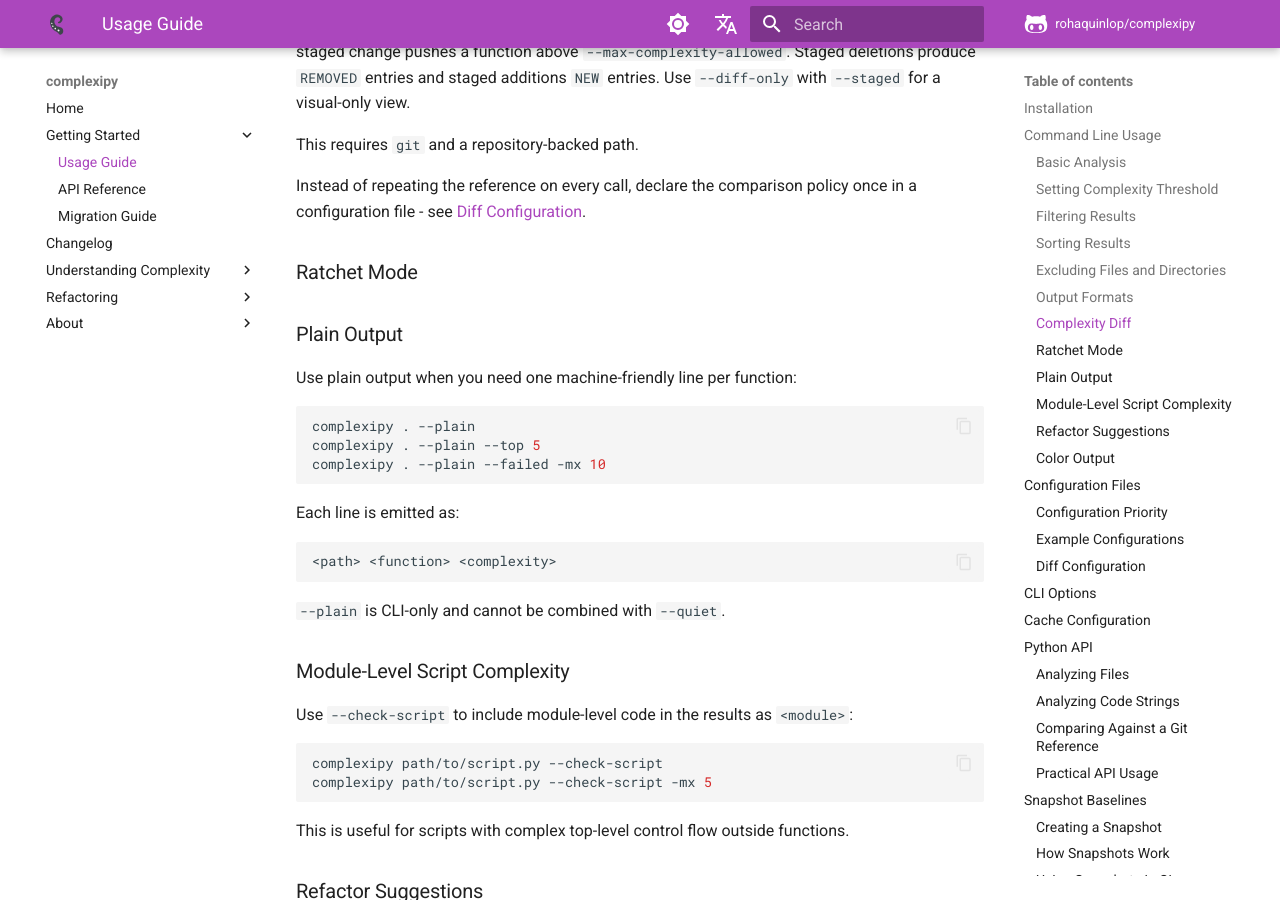
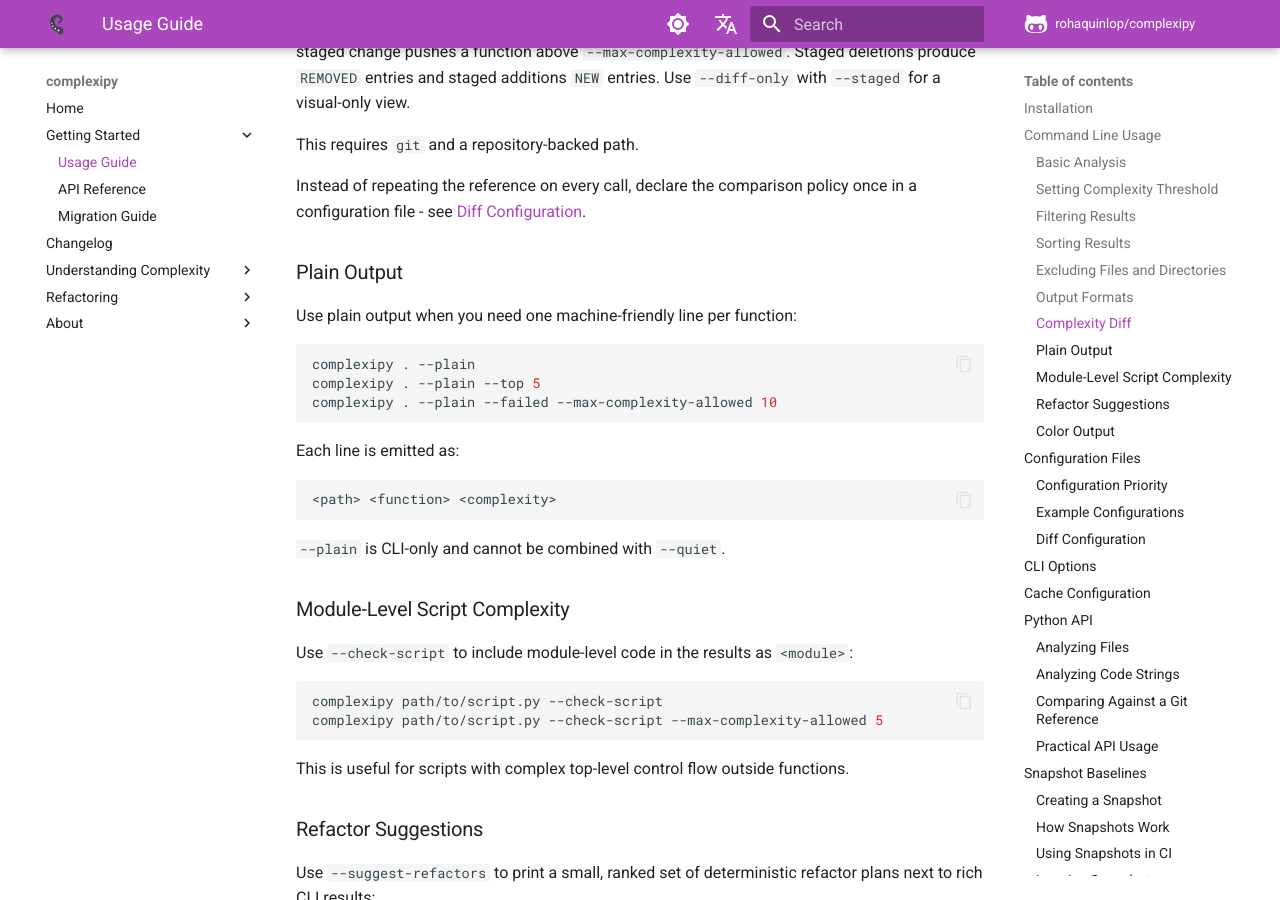
Before and after one commit to rohaquinlop/complexipy, an MkDocs documentation site: the page built from docs/usage-guide.md, in a window 1280 px wide and 900 px high, scrolled down 3645 px. Built offline with MkDocs 1.6.1 and Material for MkDocs 9.7.7, drawn with Linux system fonts in a browser that asks for light colours; comment, search, counter and statistics services are not loaded.

Commit message:
docs(usage-guide): fix broken -mx examples and stray heading

````diff
--- a/docs/usage-guide.md
+++ b/docs/usage-guide.md
@@ -191,8 +191,6 @@ This requires `git` and a repository-backed path.
 Instead of repeating the reference on every call, declare the comparison
 policy once in a configuration file - see [Diff Configuration](#diff-configuration).
 
-### Ratchet Mode
-
 ### Plain Output
 
 Use plain output when you need one machine-friendly line per function:
@@ -200,7 +198,7 @@ Use plain output when you need one machine-friendly line per function:
 ```bash
 complexipy . --plain
 complexipy . --plain --top 5
-complexipy . --plain --failed -mx 10
+complexipy . --plain --failed --max-complexity-allowed 10
 ```
 
 Each line is emitted as:
@@ -218,7 +216,7 @@ Use `--check-script` to include module-level code in the results as
 
 ```bash
 complexipy path/to/script.py --check-script
-complexipy path/to/script.py --check-script -mx 5
+complexipy path/to/script.py --check-script --max-complexity-allowed 5
 ```
 
 This is useful for scripts with complex top-level control flow outside
````
Also changed, not shown: docs/es/usage-guide.md (+2 -2 lines).
